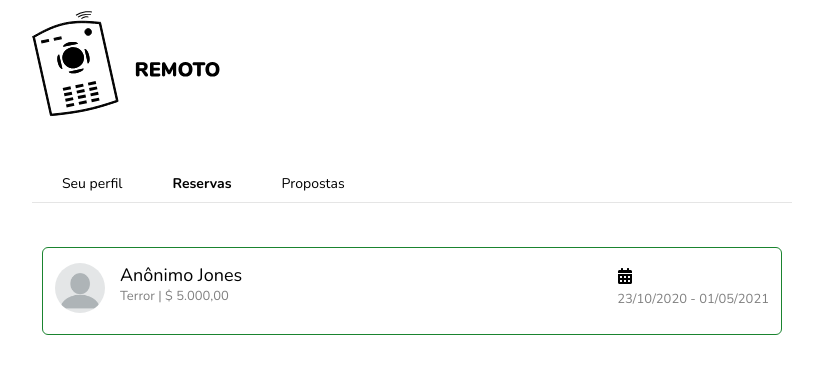
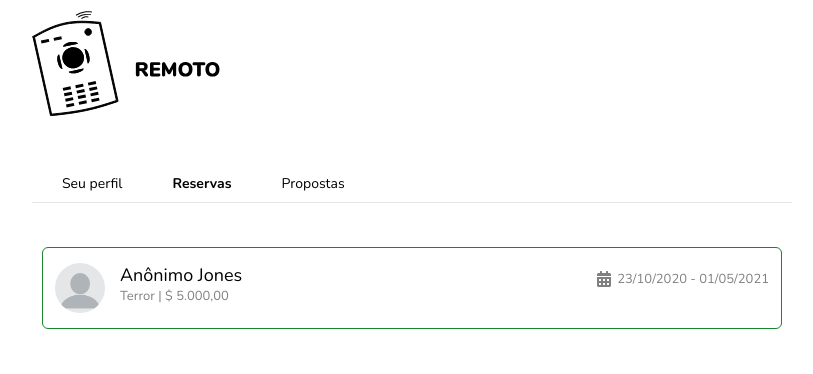
Before and after one commit to cgmbauer/frente_criacoes, a React (Create React App) app: page /reservations in a window 1280 px wide. Shown: the top 374 px of the page, without its empty margins (228-1041 px from the left). Built offline with nearby package versions, Linux system fonts and the light colour scheme.

Commit message:
quick: Correcao Resposibilidade

```diff
--- a/src/pages/Reservations/index.jsx
+++ b/src/pages/Reservations/index.jsx
@@ -17,9 +17,7 @@ const Reservations = () => {
       <img className="logo" src={Logo} alt=" " />
       <NavBar />
       <ReservationsBox>
-        <div>
-          <img className="profile" src={DummyImg} alt="dummy profile logo" />
-        </div>
+        <img className="profile" src={DummyImg} alt="dummy profile logo" />
 
         <ReservationInformations>
           <section>
@@ -28,8 +26,10 @@ const Reservations = () => {
             <p>Terror | $ 5.000,00</p>
           </section>
           <section>
-            <FaCalendarAlt />
-            <p>23/10/2020 - 01/05/2021</p>
+            <div props="display:inline">
+              <FaCalendarAlt />
+              <p>23/10/2020 - 01/05/2021</p>
+            </div>
           </section>
         </ReservationInformations>
       </ReservationsBox>
--- a/src/pages/Reservations/styles.js
+++ b/src/pages/Reservations/styles.js
@@ -38,6 +38,7 @@ export const ReservationsBox = styled.section`
   & + section {
     margin: 23px 10px 0;
   }
+
   .profile {
     width: 50px;
     height: 50px;
@@ -109,8 +110,6 @@ export const ReservationInformations = styled.section`
         border: none;
         border-radius: 4px;
 
-        background: var(--bg-button-aceitar);
-
         padding: 3px 4px;
 
         transition: opacity 0.3;
```
